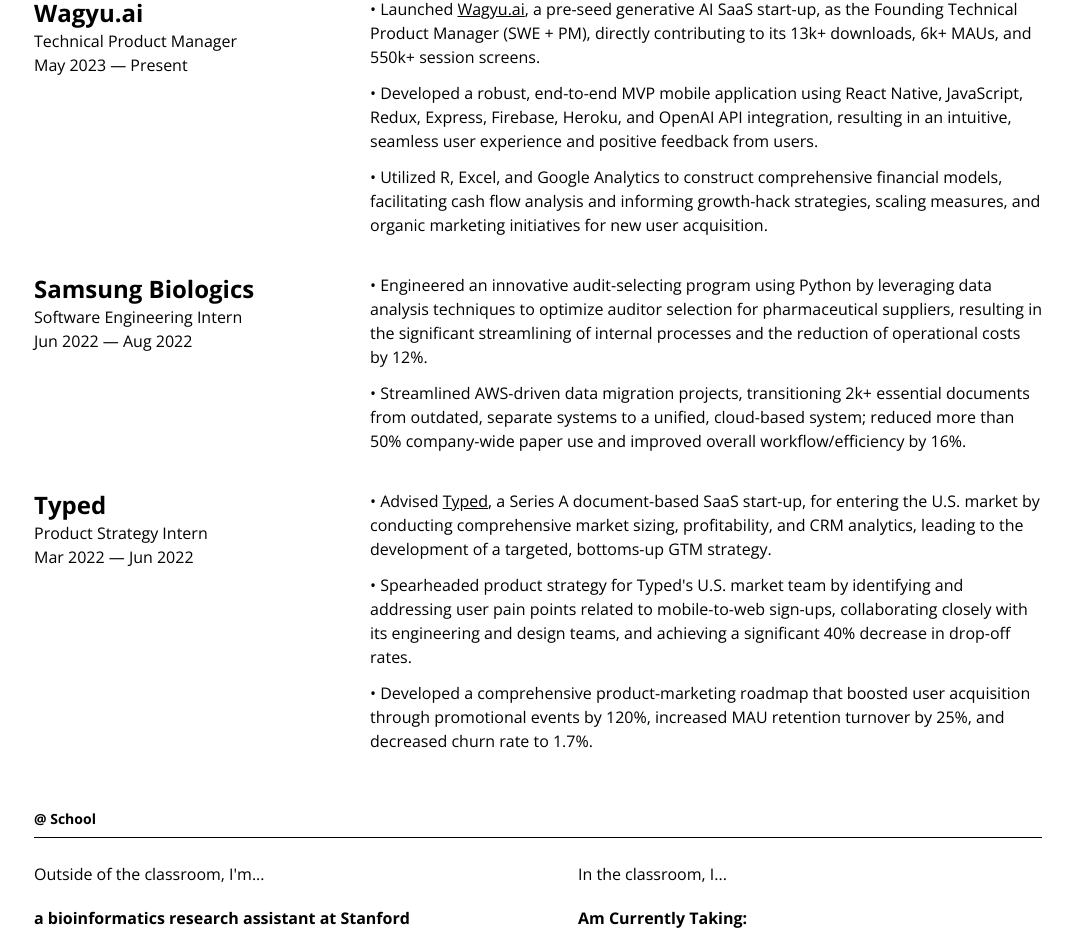
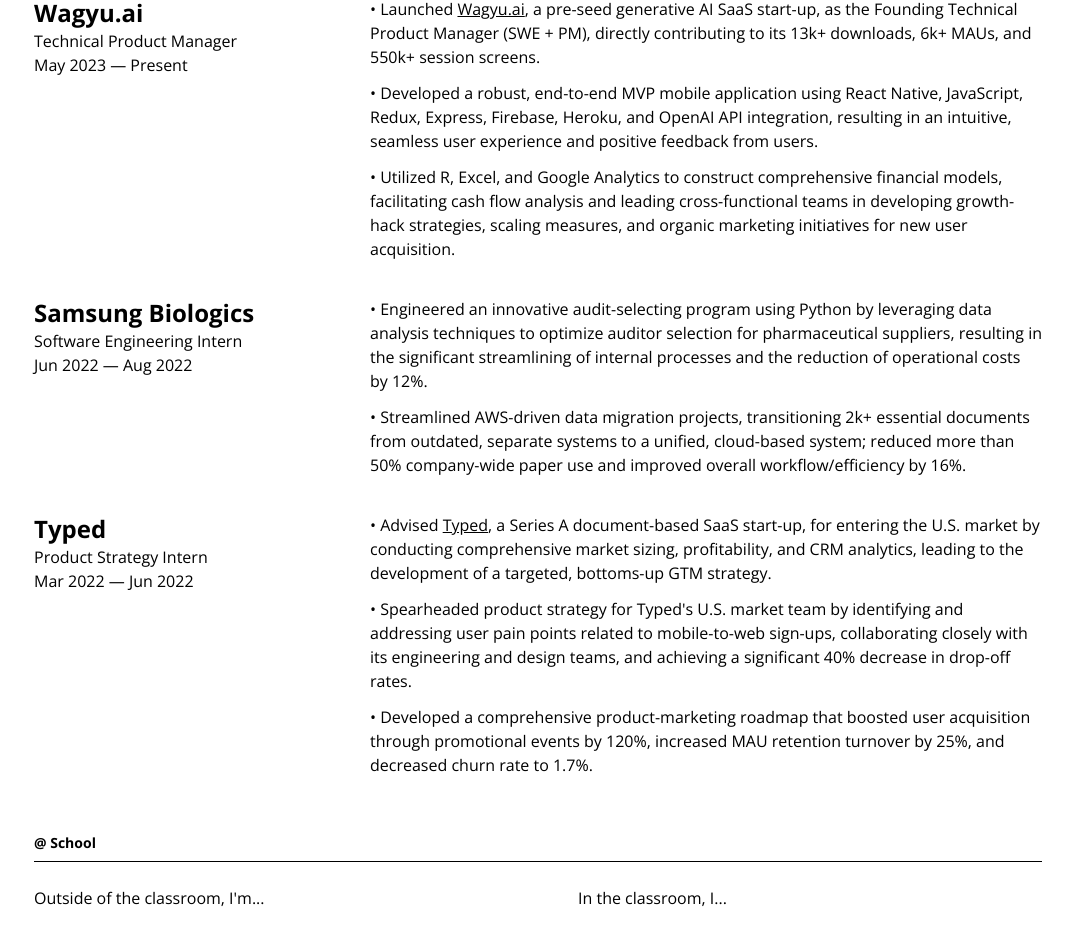
Before and after one commit to aaronkjin/personal, a Next.js app: page /about in a window 1280 px wide. Shown: the part 384-1317 px from the top of the page, without its empty margins (102-1175 px from the left). Built offline with nearby package versions, Linux system fonts and the light colour scheme.

Commit message:
New classes for the new quarter

```diff
--- a/pages/about.js
+++ b/pages/about.js
@@ -87,8 +87,9 @@
             <p className="text-sm tablet:text-base mt-3">
               &bull; Utilized R, Excel, and Google Analytics to construct
               comprehensive financial models, facilitating cash flow analysis
-              and informing growth-hack strategies, scaling measures, and
-              organic marketing initiatives for new user acquisition.
+              and leading cross-functional teams in developing growth-hack
+              strategies, scaling measures, and organic marketing initiatives
+              for new user acquisition.
             </p>
           </div>
         </div>
@@ -370,16 +371,16 @@
 
           <div className="text-sm tablet:text-base mt-1 laptop:mt-3">
             <div>
-              CS 111
+              CS 221
               <span className={theme === "dark" ? "opacity-50" : ""}>
-                : Operating Systems Principles
+                : Artificial Intelligence
               </span>
             </div>
 
             <div>
-              MS&E 265
+              CS 177
               <span className={theme === "dark" ? "opacity-50" : ""}>
-                : Intro to Product Management
+                : Human-Centered Product Management
               </span>
             </div>
 
```
